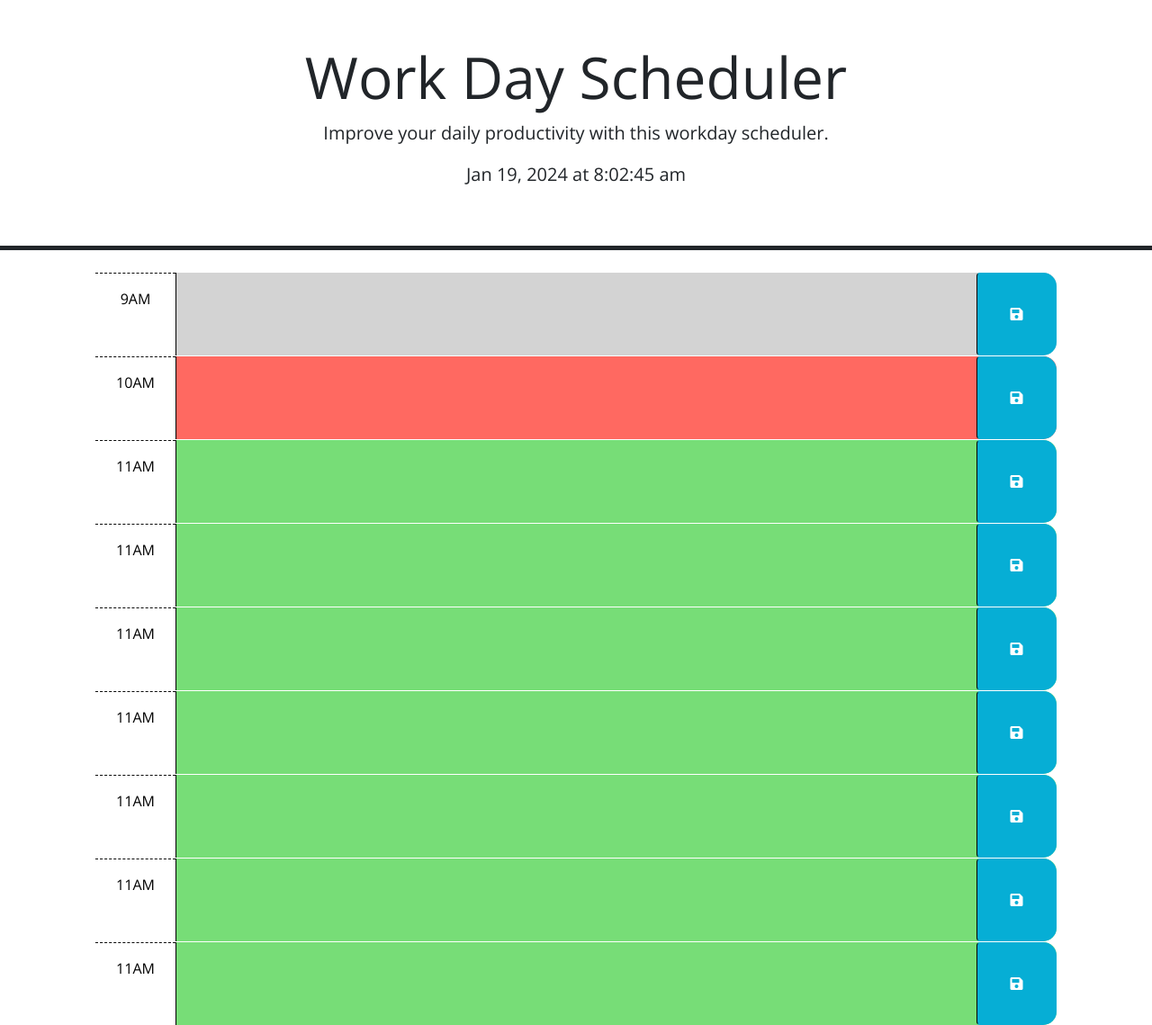
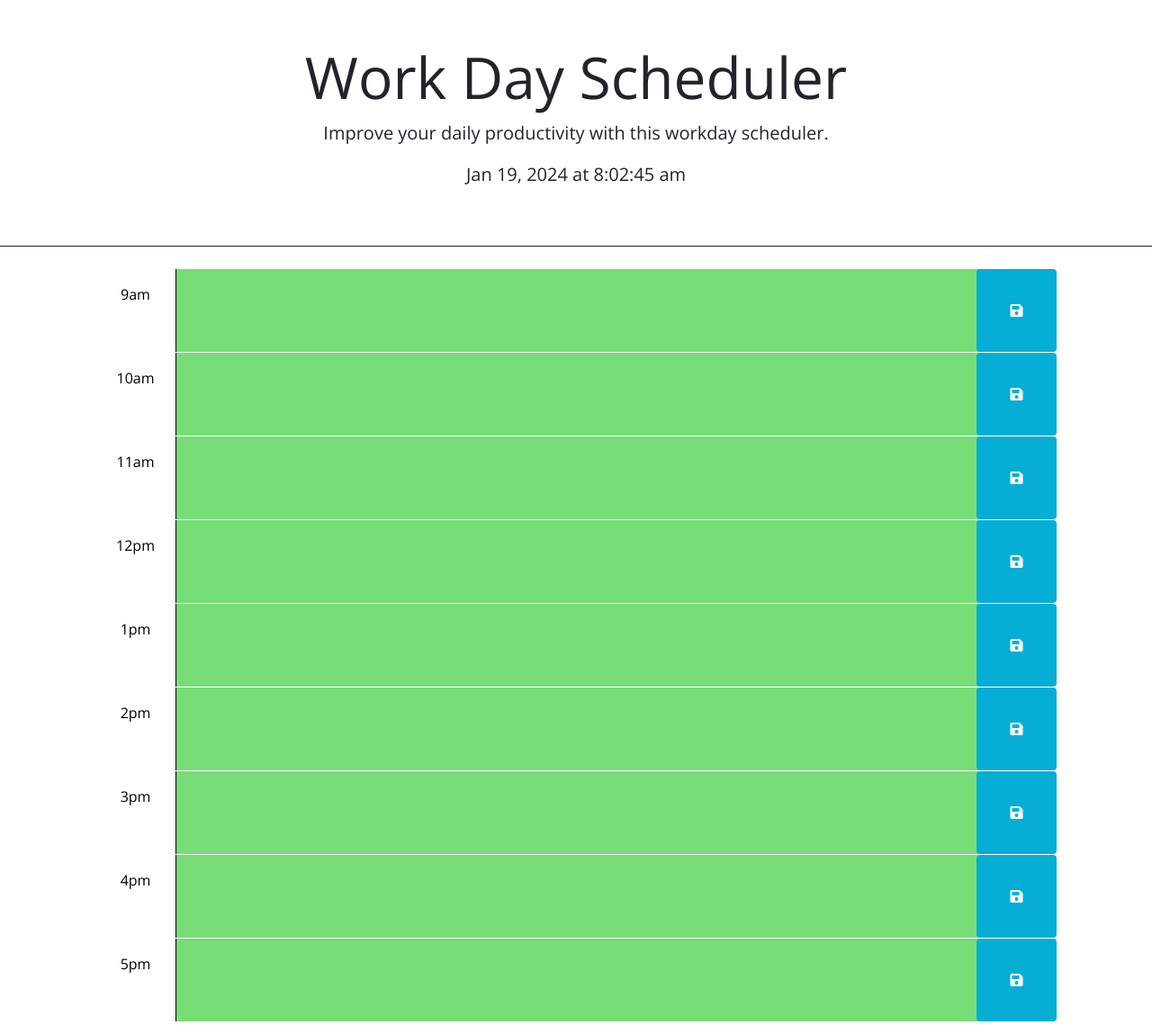
Before and after one commit to mattkellyirl/work-day-scheduler, a plain HTML site: page index.html in a window 1280 px wide. Shown: the whole page at 90% size. Drawn offline with nearby package versions, Linux system fonts and the light colour scheme.

Commit message:
added colour syncing feature

```diff
--- a/assets/css/style.css
+++ b/assets/css/style.css
@@ -27,7 +27,6 @@ textarea {
 .hour {
   background-color: #ffffff;
   color: #000000;
-  border-top: 1px dashed #000000;
 }
 
 .past {
@@ -46,9 +45,6 @@ textarea {
 }
 
 .saveBtn {
-  border-left: 1px solid black;
-  border-top-right-radius: 15px;
-  border-bottom-right-radius: 15px;
   background-color: #06aed5;
   color: white;
 }
--- a/assets/js/script.js
+++ b/assets/js/script.js
@@ -22,7 +22,6 @@ $(function () {
   // TODO: Add code to display the current date in the header of the page.
 });
 
-
 // Setting the current time in the header
 function currentTime() {
   var currentTime = dayjs();
@@ -31,3 +30,49 @@ function currentTime() {
 
 setInterval(currentTime, 1000);
 currentTime();
+
+// jQuery
+// function updateSlotColors() {
+//   var currentHour = dayjs().hour();
+
+//   $(".time-block").each(function () {
+//     var timeBlock = $(this);
+//     var timeBlockHour = parseInt(timeBlock.attr("id").split("-")[1]);
+
+//     if (currentHour > timeBlockHour) {
+//       // Past hour
+//       timeBlock.removeClass("past").addClass("past");
+//     } else if (currentHour === timeBlockHour) {
+//       // Present hour
+//       timeBlock.removeClass("past").addClass("present");
+//     } else {
+//       // Future hour
+//       timeBlock.removeClass("past").addClass("future");
+//     }
+//   });
+// };
+
+// Vanilla JS
+function updateSlotColors() {
+  var currentHour = dayjs().hour();
+  var timeblocks = document.querySelectorAll(".time-block");
+
+  timeblocks.forEach(function (timeBlock) {
+    var timeBlockHour = parseInt(timeBlock.id.split("-")[1]);
+
+    if (currentHour > timeBlockHour) {
+      // Past hour
+      timeBlock.classList.remove("past");
+      timeBlock.classList.add("past");
+    } else if (currentHour === timeBlockHour) {
+      // Present hour
+      timeBlock.classList.remove("past");
+      timeBlock.classList.add("present");
+    } else {
+      // Future hour
+      timeBlock.classList.remove("past");
+      timeBlock.classList.add("future");
+    }
+  });
+};
+updateSlotColors();
--- a/index.html
+++ b/index.html
@@ -14,7 +14,7 @@
 
   <body>
 
-    <header class="p-5 mb-4 border-5 border-bottom border-dark text-center">
+    <header class="p-5 mb-4 border-1 border-bottom border-dark text-center">
       <h1 class="display-3">Work Day Scheduler</h1>
       <p class="lead">Improve your daily productivity with this workday scheduler.</p>
       <p id="currentTime" class="lead"></p>
@@ -24,7 +24,7 @@
 
       <!-- 9am -->
       <div id="hour-9" class="row time-block past">
-        <div class="col-2 col-md-1 hour text-center py-3">9AM</div>
+        <div class="col-2 col-md-1 hour text-center py-3">9am</div>
         <textarea class="col-8 col-md-10 description" rows="3"> </textarea>
         <button class="btn saveBtn col-2 col-md-1" aria-label="save">
           <i class="fas fa-save" aria-hidden="true"></i>
@@ -32,8 +32,8 @@
       </div>
 
       <!-- 10am -->
-      <div id="hour-10" class="row time-block present">
-        <div class="col-2 col-md-1 hour text-center py-3">10AM</div>
+      <div id="hour-10" class="row time-block past">
+        <div class="col-2 col-md-1 hour text-center py-3">10am</div>
         <textarea class="col-8 col-md-10 description" rows="3"> </textarea>
         <button class="btn saveBtn col-2 col-md-1" aria-label="save">
           <i class="fas fa-save" aria-hidden="true"></i>
@@ -41,8 +41,8 @@
       </div>
 
       <!-- 11am -->
-      <div id="hour-11" class="row time-block future">
-        <div class="col-2 col-md-1 hour text-center py-3">11AM</div>
+      <div id="hour-11" class="row time-block past">
+        <div class="col-2 col-md-1 hour text-center py-3">11am</div>
         <textarea class="col-8 col-md-10 description" rows="3"> </textarea>
         <button class="btn saveBtn col-2 col-md-1" aria-label="save">
           <i class="fas fa-save" aria-hidden="true"></i>
@@ -50,8 +50,8 @@
       </div>
 
       <!-- 12pm -->
-      <div id="hour-12" class="row time-block future">
-        <div class="col-2 col-md-1 hour text-center py-3">11AM</div>
+      <div id="hour-12" class="row time-block past">
+        <div class="col-2 col-md-1 hour text-center py-3">12pm</div>
         <textarea class="col-8 col-md-10 description" rows="3"> </textarea>
         <button class="btn saveBtn col-2 col-md-1" aria-label="save">
           <i class="fas fa-save" aria-hidden="true"></i>
@@ -59,8 +59,8 @@
       </div>
 
       <!-- 1pm -->
-      <div id="hour-13" class="row time-block future">
-        <div class="col-2 col-md-1 hour text-center py-3">11AM</div>
+      <div id="hour-13" class="row time-block past">
+        <div class="col-2 col-md-1 hour text-center py-3">1pm</div>
         <textarea class="col-8 col-md-10 description" rows="3"> </textarea>
         <button class="btn saveBtn col-2 col-md-1" aria-label="save">
           <i class="fas fa-save" aria-hidden="true"></i>
@@ -68,8 +68,8 @@
       </div>
 
       <!-- 2pm -->
-      <div id="hour-12" class="row time-block future">
-        <div class="col-2 col-md-1 hour text-center py-3">11AM</div>
+      <div id="hour-14" class="row time-block past">
+        <div class="col-2 col-md-1 hour text-center py-3">2pm</div>
         <textarea class="col-8 col-md-10 description" rows="3"> </textarea>
         <button class="btn saveBtn col-2 col-md-1" aria-label="save">
           <i class="fas fa-save" aria-hidden="true"></i>
@@ -77,8 +77,8 @@
       </div>
 
       <!-- 3pm -->
-      <div id="hour-13" class="row time-block future">
-        <div class="col-2 col-md-1 hour text-center py-3">11AM</div>
+      <div id="hour-15" class="row time-block past">
+        <div class="col-2 col-md-1 hour text-center py-3">3pm</div>
         <textarea class="col-8 col-md-10 description" rows="3"> </textarea>
         <button class="btn saveBtn col-2 col-md-1" aria-label="save">
           <i class="fas fa-save" aria-hidden="true"></i>
@@ -86,8 +86,8 @@
       </div>
 
       <!-- 4pm -->
-      <div id="hour-14" class="row time-block future">
-        <div class="col-2 col-md-1 hour text-center py-3">11AM</div>
+      <div id="hour-16" class="row time-block past">
+        <div class="col-2 col-md-1 hour text-center py-3">4pm</div>
         <textarea class="col-8 col-md-10 description" rows="3"> </textarea>
         <button class="btn saveBtn col-2 col-md-1" aria-label="save">
           <i class="fas fa-save" aria-hidden="true"></i>
@@ -95,8 +95,8 @@
       </div>
 
       <!-- 5pm -->
-      <div id="hour-15" class="row time-block future">
-        <div class="col-2 col-md-1 hour text-center py-3">11AM</div>
+      <div id="hour-17" class="row time-block past">
+        <div class="col-2 col-md-1 hour text-center py-3">5pm</div>
         <textarea class="col-8 col-md-10 description" rows="3"> </textarea>
         <button class="btn saveBtn col-2 col-md-1" aria-label="save">
           <i class="fas fa-save" aria-hidden="true"></i>
```
